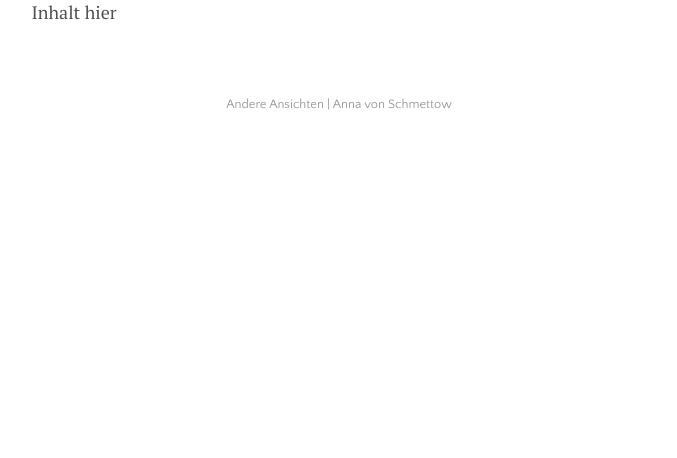
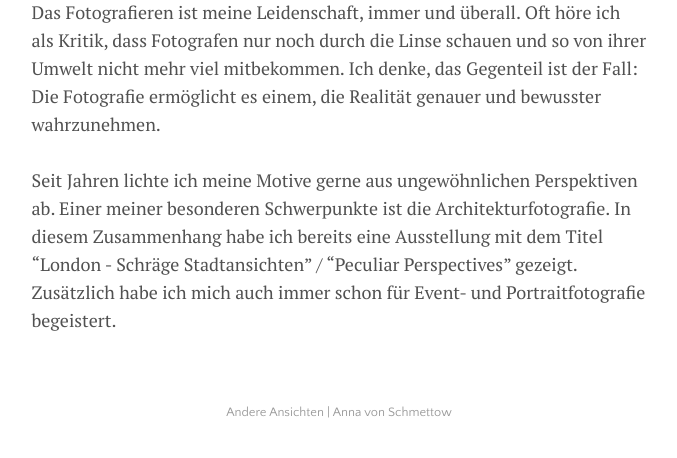
Before and after one commit to 4nnav/4nnav.github.io, a Jekyll site: the page built from menu/about.md, in a window 1280 px wide. Shown: the part 623-1081 px from the top of the page, without its empty margins (301-978 px from the left). Built offline with Jekyll 4.4.1, drawn with Linux system fonts in a browser that asks for light colours; before the commit the page ends 900 px from its top, so only the background shows below that.

Commit message:
Add About me

```diff
--- a/menu/about.md
+++ b/menu/about.md
@@ -8,4 +8,7 @@ title: "&Uuml;ber mich"
 </p>
 
 
-Inhalt hier
+Das Fotografieren ist meine Leidenschaft, immer und überall. Oft höre ich als Kritik, dass Fotografen nur noch durch die Linse schauen und so von ihrer Umwelt nicht mehr viel mitbekommen. Ich denke, das Gegenteil ist der Fall: Die Fotografie ermöglicht es einem, die Realität genauer und bewusster wahrzunehmen.
+<br><br>
+Seit Jahren lichte ich meine Motive gerne aus ungewöhnlichen Perspektiven ab. Einer meiner besonderen Schwerpunkte ist die Architekturfotografie. In diesem Zusammenhang habe ich bereits eine Ausstellung mit dem Titel "London - Schräge Stadtansichten" / "Peculiar Perspectives" gezeigt.
+Zusätzlich habe ich mich auch immer schon für Event- und Portraitfotografie begeistert.
```
Also changed, not shown: _posts/2018-06-30-vernissage.md (+1 -9 lines), 5 other files.
